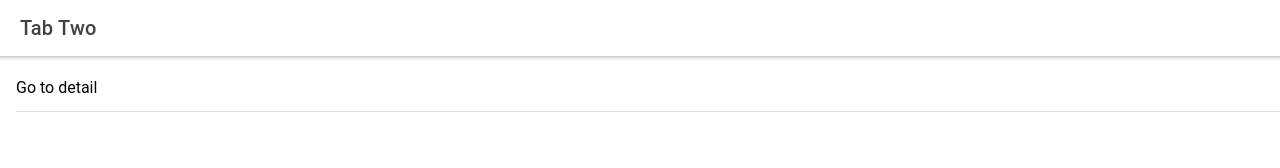
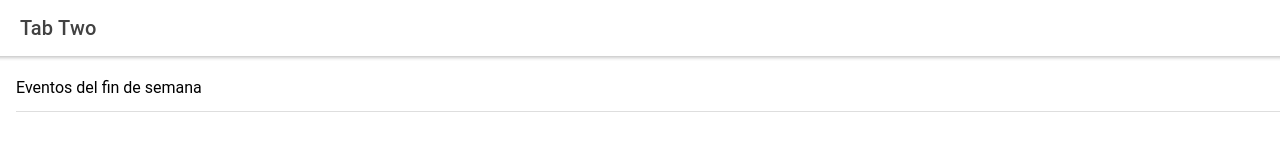
Before and after one commit to carlosbarcos/ionic-react, a React (Create React App) app: page /tab2 in a window 1280 px wide. Shown: the top 168 px of the page. Built offline with nearby package versions, Linux system fonts and the light colour scheme.

Commit message:
Cambiando contenido tab2

```diff
--- a/src/pages/Tab2.tsx
+++ b/src/pages/Tab2.tsx
@@ -13,7 +13,7 @@ const Tab2: React.FC = () => {
         <IonList>
           <IonItem routerLink="/tab2/details">
             <IonLabel>
-              <h2>Go to detail</h2>
+              <h2>Eventos del fin de semana</h2>
             </IonLabel>
           </IonItem>
         </IonList>
```
